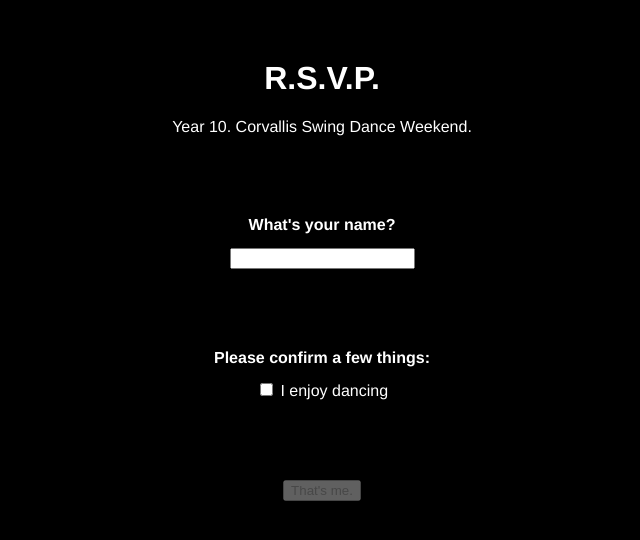
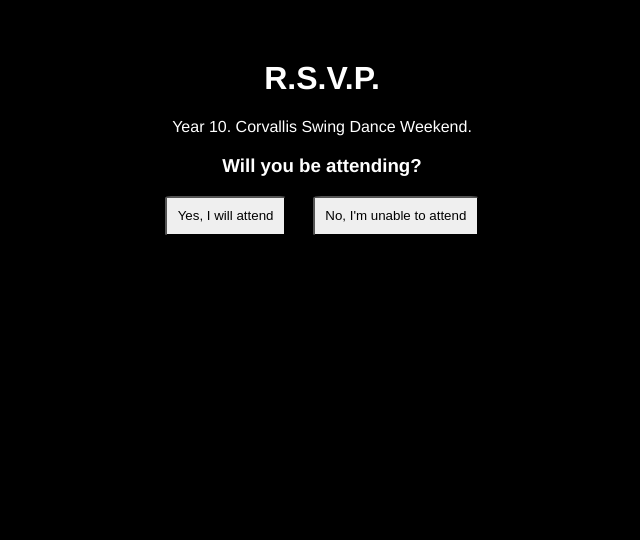
Before and after one commit to swingcoop/dance-weekend, a Vue app: page /rsvp in a window 1280 px wide. Shown: the top 540 px of the page, without its empty margins (318-958 px from the left). Built offline with nearby package versions, Linux system fonts and the light colour scheme.

Commit message:
Rsvp: Start: Basic prototyping

```diff
--- /dev/null
+++ b/src/lib/flow.js
@@ -0,0 +1,15 @@
+
+var state = {};
+
+function next(model) {
+    state = {
+        ...state,
+        ...model
+    };
+}
+
+
+export default {
+    state,
+    next
+};
--- a/src/router.js
+++ b/src/router.js
@@ -1,7 +1,7 @@
 import Vue from 'vue'
 import Router from 'vue-router'
 import Home from './views/Home.vue'
-import Rsvp from './views/Rsvp.vue'
+import RsvpStart from './views/rsvp/RsvpStart.vue'
 
 Vue.use(Router)
 
@@ -17,7 +17,7 @@ export default new Router({
     {
       path: '/rsvp',
       name: 'rsvp',
-      component: Rsvp
+      component: RsvpStart
     },
     {
       path: '/about',
--- a/src/views/Rsvp.vue
+++ /dev/null
@@ -1,58 +0,0 @@
-<template>
-<div>
-    <h1>R.S.V.P.</h1>
-    <p>Year 10. Corvallis Swing Dance Weekend.</p>
-
-    <h2>What's your name?</h2>
-    <input
-        type="text"
-        v-model="name"/>
-
-    <h2>Please confirm a few things:</h2>
-    <label>
-        <input type="checkbox" v-model="enjoysDancing"/>
-        I enjoy dancing
-    </label>
-
-    <div class="nav-panel">
-        <button
-            type="submit"
-            :disabled="!enjoysDancing"
-            @click="next"
-            >That's me.</button>
-    </div>
-</div>
-</template>
-
-<script>
-export default {
-    data() {
-        return {
-            name: '',
-            enjoysDancing: null
-        }
-    },
-    computed: {
-        legalName() {
-            if (!this.name)
-                return "";
-            return `, ${this.name},`;
-        }
-    },
-    methods: {
-        next() {
-
-        }
-    }
-}
-</script>
-
-<style scoped>
-h2 {
-    margin-top: 5em;
-    font-size: 1em;
-}
-.nav-panel {
-    margin-top: 5em;
-}
-</style>
--- /dev/null
+++ b/src/views/rsvp/RsvpStart.vue
@@ -0,0 +1,93 @@
+<template>
+<div>
+    <h1>R.S.V.P.</h1>
+    <p>Year 10. Corvallis Swing Dance Weekend.</p>
+
+
+    <h3>Will you be attending?</h3>
+    <button
+        style="margin-right: 2em"
+        @click="attending">Yes, I will attend</button>
+    <button @click="notAttending">No, I'm unable to attend</button>
+
+    <div v-if="cannotAttend">
+        <h3>What's your name?</h3>
+        <input
+            type="text"
+            v-model="name"/>
+
+        <h3>Anything to add?</h3>
+        <textarea rows="3" v-model="declineText"></textarea>
+    </div>
+    <div v-else-if="isAttending">
+        <h3>What's your name?</h3>
+        <input
+            type="text"
+            v-model="name"/>
+
+        <h3>Please confirm a few things:</h3>
+        <label>
+            <input type="checkbox" v-model="enjoysDancing"/>
+            I enjoy dancing
+        </label>
+
+        <div class="nav-panel">
+            <button
+                type="submit"
+                :disabled="!enjoysDancing"
+                @click="next"
+                >That's me.</button>
+        </div>
+    </div>
+</div>
+</template>
+
+<script>
+import flow from '@/lib/flow';
+
+export default {
+    name: 'RsvpStart',
+    data() {
+        return {
+            declineText: '',
+            enjoysDancing: null,
+            isAttending: null,
+            name: ''
+        }
+    },
+    computed: {
+        cannotAttend() {
+            return this.isAttending === false;
+        }
+    },
+    methods: {
+        attending() {
+            this.isAttending = true;
+        },
+        notAttending() {
+            this.isAttending = false;
+        },
+        next() {
+            flow.next('start', { name: this.name });
+        }
+    }
+}
+</script>
+
+<style scoped>
+h2 {
+    margin-top: 5em;
+    font-size: 1em;
+}
+.nav-panel {
+    margin-top: 5em;
+}
+input {
+    padding: 1ex;
+    border-radius: 5%;
+}
+button {
+    border-radius: 5%;
+    padding: 1.5ex;
+}
+</style>
```
